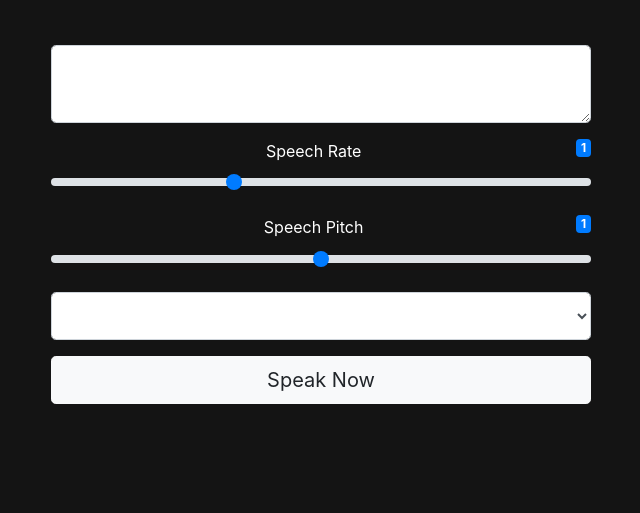
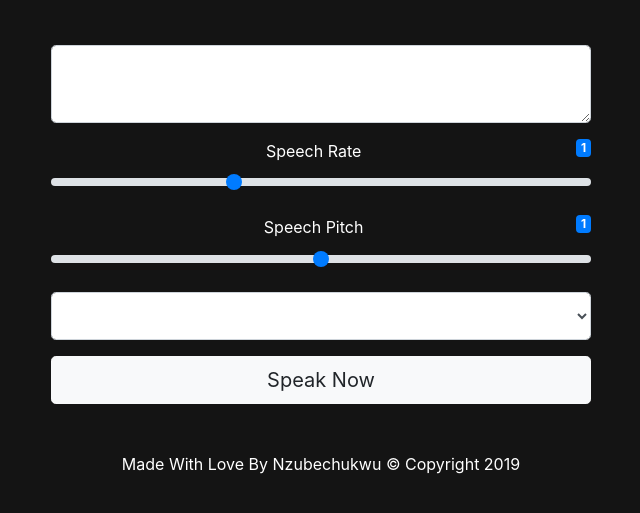
Before and after one commit to Alpha1202/Text-2-Speech, a plain HTML site: page public/index.html in a window 1280 px wide. Shown: the part 273-786 px from the top of the page, without its empty margins (319-959 px from the left). Drawn offline with nearby package versions, Linux system fonts and the light colour scheme.

Commit message:
initial commit

```diff
--- a/public/index.html
+++ b/public/index.html
@@ -48,6 +48,7 @@
                 </form>
             </div>
         </div>
+        <footer class="mt-5">Made With Love By Nzubechukwu &copy; Copyright 2019</footer>
     </div>
 
     <script
```
